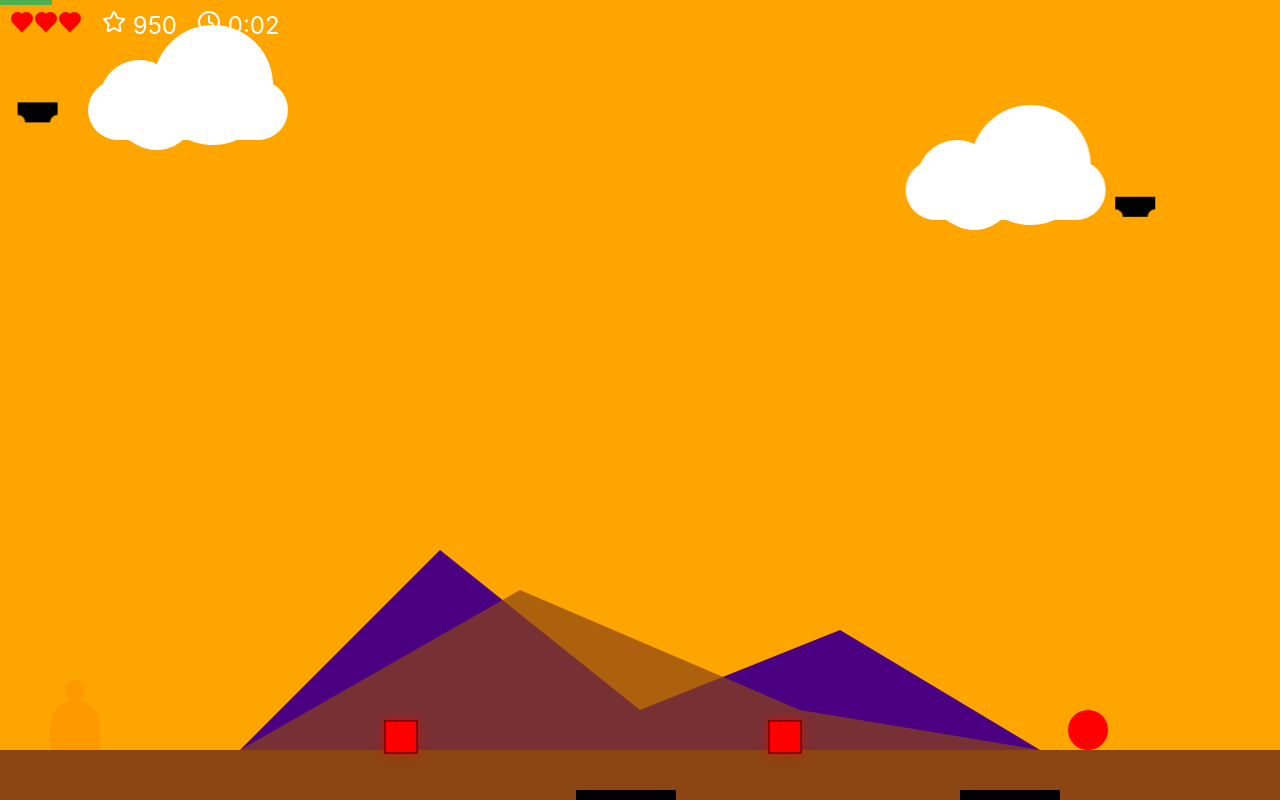
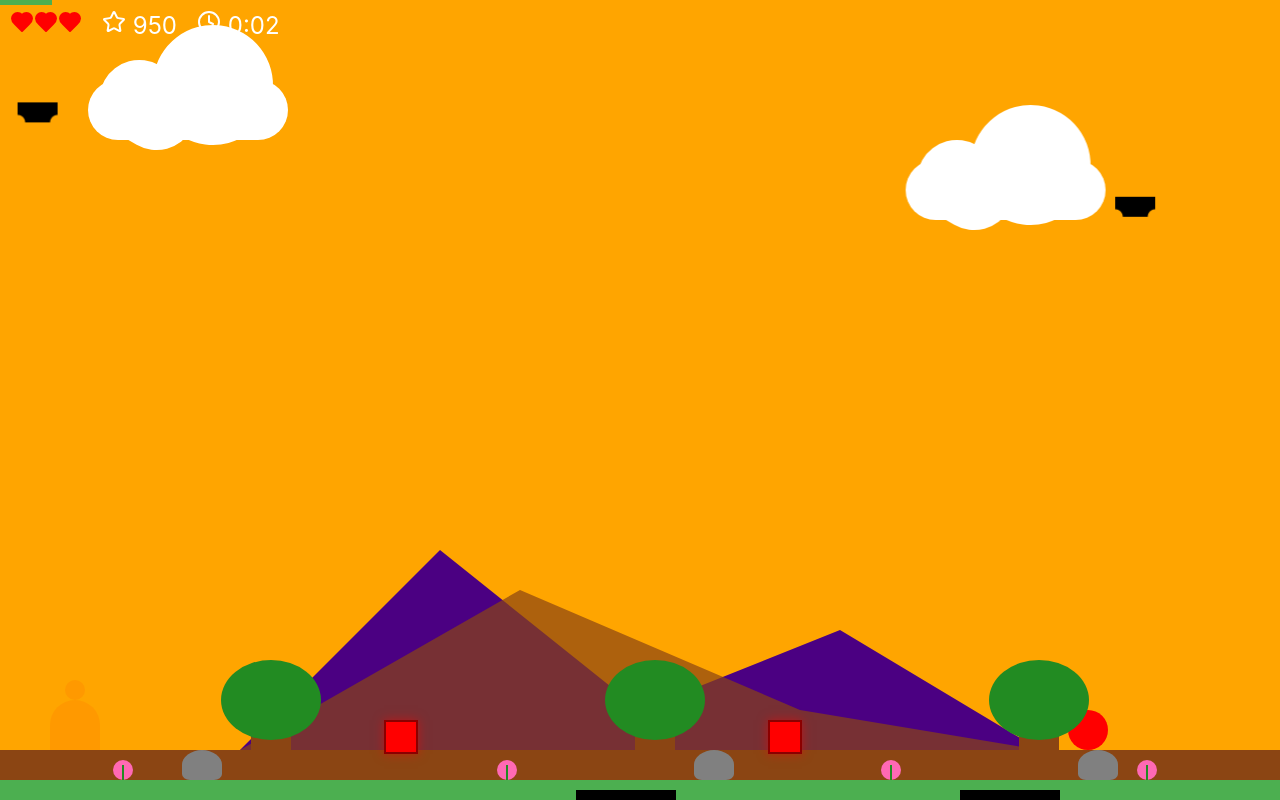
Before and after one commit to souta-pqr/ScrollGame, a React (Create React App) app: page / in a window 1280 px wide. Both pictures are taken after a click on the button "Start Game". Built offline with nearby package versions, Linux system fonts and the light colour scheme.

Commit message:
background add

```diff
--- a/src/components/Game.tsx
+++ b/src/components/Game.tsx
@@ -28,6 +28,7 @@ const HUD = styled.div`
   color: white;
   font-size: 24px;
   animation: ${fadeIn} 0.5s ease-in;
+  z-index: 1000;
 `;
 
 const ProgressBar = styled.div`
@@ -37,6 +38,7 @@ const ProgressBar = styled.div`
   height: 5px;
   background-color: #4CAF50;
   transition: width 0.3s ease;
+  z-index: 1000;
 `;
 
 const MessageOverlay = styled.div`
@@ -51,6 +53,7 @@ const MessageOverlay = styled.div`
   text-align: center;
   font-size: 24px;
   animation: ${fadeIn} 0.5s ease-in;
+  z-index: 1000;
 `;
 
 const Button = styled.button`
@@ -65,6 +68,71 @@ const Button = styled.button`
   &:hover {
     background-color: #45a049;
   }
+`;
+
+const ParallaxLayer = styled.div<{ speed: number }>`
+  position: absolute;
+  top: 0;
+  left: 0;
+  right: 0;
+  bottom: 0;
+  z-index: ${props => 10 - props.speed};
+  transition: transform 0.1s linear;
+`;
+
+const Grass = styled.div`
+  position: absolute;
+  bottom: 0;
+  left: 0;
+  right: 0;
+  height: 20px;
+  background-color: #4CAF50;
+`;
+
+const Flower = styled.div`
+  position: absolute;
+  bottom: 20px;
+  width: 20px;
+  height: 20px;
+  background-color: #FF69B4;
+  border-radius: 50%;
+  &::before {
+    content: '';
+    position: absolute;
+    bottom: 0;
+    left: 50%;
+    width: 2px;
+    height: 15px;
+    background-color: #228B22;
+    transform: translateX(-50%);
+  }
+`;
+
+const Tree = styled.div`
+  position: absolute;
+  bottom: 20px;
+  width: 40px;
+  height: 80px;
+  background-color: #8B4513;
+  &::before {
+    content: '';
+    position: absolute;
+    top: -40px;
+    left: -30px;
+    width: 100px;
+    height: 80px;
+    background-color: #228B22;
+    border-radius: 50%;
+  }
+`;
+
+const Rock = styled.div`
+  position: absolute;
+  bottom: 20px;
+  width: 40px;
+  height: 30px;
+  background-color: #808080;
+  border-radius: 50% 50% 20% 20%;
 `;
 
 const Game: React.FC = () => {
@@ -93,6 +161,24 @@ const Game: React.FC = () => {
 
   const lastCollisionTime = useRef(0);
 
+  // 新しい装飾要素の状態
+  const [flowers] = useState([
+    { x: window.innerWidth * 0.1, y: 0 },
+    { x: window.innerWidth * 0.4, y: 0 },
+    { x: window.innerWidth * 0.7, y: 0 },
+    { x: window.innerWidth * 0.9, y: 0 },
+  ]);
+  const [trees] = useState([
+    { x: window.innerWidth * 0.2, y: 0 },
+    { x: window.innerWidth * 0.5, y: 0 },
+    { x: window.innerWidth * 0.8, y: 0 },
+  ]);
+  const [rocks] = useState([
+    { x: window.innerWidth * 0.15, y: 0 },
+    { x: window.innerWidth * 0.55, y: 0 },
+    { x: window.innerWidth * 0.85, y: 0 },
+  ]);
+
   const resetGame = useCallback(() => {
     setPlayerPosition({ x: 50, y: window.innerHeight - 100 });
     setPlayerVelocity({ x: 0, y: 0 });
@@ -106,7 +192,7 @@ const Game: React.FC = () => {
     setStartTime(Date.now());
     setElapsedTime(0);
     lastCollisionTime.current = 0;
-    setGameStarted(true); // ゲームを即座に再開
+    setGameStarted(true);
   }, []);
 
   const handleCollision = useCallback(() => {
@@ -120,7 +206,7 @@ const Game: React.FC = () => {
         }
         return newLives;
       });
-      setScore(prev => Math.max(prev - 50, 0)); // スコアを50減少させる（最小0）
+      setScore(prev => Math.max(prev - 50, 0));
       setPlayerPosition({ x: 50, y: window.innerHeight - 100 });
       setPlayerVelocity({ x: 0, y: 0 });
       setIsJumping(false);
@@ -171,17 +257,14 @@ const Game: React.FC = () => {
         let newX = prev.x + playerVelocity.x;
         let newY = prev.y + playerVelocity.y;
 
-        // Apply gravity
         setPlayerVelocity(prevVel => ({ ...prevVel, y: prevVel.y + gravity }));
 
-        // Ground collision
         if (newY > window.innerHeight - 100) {
           newY = window.innerHeight - 100;
           setPlayerVelocity(prevVel => ({ ...prevVel, y: 0 }));
           setIsJumping(false);
         }
 
-        // Wall collisions
         if (newX < 0) newX = 0;
         if (newX > window.innerWidth - 50) {
           newX = window.innerWidth - 50;
@@ -189,7 +272,6 @@ const Game: React.FC = () => {
           setGameWon(true);
         }
 
-        // Check obstacle collisions
         let collision = false;
         for (let obstacle of obstacles) {
           if (
@@ -203,7 +285,6 @@ const Game: React.FC = () => {
           }
         }
 
-        // Check hole collisions
         for (let hole of holes) {
           if (
             newX < hole.x + hole.width &&
@@ -215,7 +296,6 @@ const Game: React.FC = () => {
           }
         }
 
-        // Check enemy collision
         const enemy = document.querySelector('.enemy') as HTMLElement;
         if (enemy) {
           const enemyRect = enemy.getBoundingClientRect();
@@ -231,16 +311,15 @@ const Game: React.FC = () => {
 
         if (collision) {
           handleCollision();
-          return prev; // Don't update position if collision occurred
+          return prev;
         }
 
-        // Update score
         setScore(prev => prev + 1);
 
         return { x: newX, y: newY };
       });
 
-    }, 1000 / 60); // 60 FPS
+    }, 1000 / 60);
 
     return () => clearInterval(gameLoop);
   }, [lives, playerPosition, playerVelocity, obstacles, holes, handleCollision, gameState, startTime]);
@@ -265,6 +344,22 @@ const Game: React.FC = () => {
       <Background />
       {gameStarted && (
         <>
+          <ParallaxLayer speed={1} style={{ transform: `translateX(-${playerPosition.x * 0.1}px)` }}>
+            {trees.map((tree, index) => (
+              <Tree key={index} style={{ left: tree.x }} />
+            ))}
+          </ParallaxLayer>
+          <ParallaxLayer speed={2} style={{ transform: `translateX(-${playerPosition.x * 0.2}px)` }}>
+            {rocks.map((rock, index) => (
+              <Rock key={index} style={{ left: rock.x }} />
+            ))}
+          </ParallaxLayer>
+          <ParallaxLayer speed={3} style={{ transform: `translateX(-${playerPosition.x * 0.3}px)` }}>
+            {flowers.map((flower, index) => (
+              <Flower key={index} style={{ left: flower.x }} />
+            ))}
+          </ParallaxLayer>
+          <Grass />
           <ProgressBar style={{ width: `${progress}%` }} />
           <Player position={playerPosition} isInvulnerable={isInvulnerable} />
           {obstacles.map((obstacle, index) => (
@@ -291,7 +386,7 @@ const Game: React.FC = () => {
             <div><Star /> {score}</div>
             <div><Clock /> {formatTime(elapsedTime)}</div>
           </HUD>
-        </>
+          </>
       )}
       {message && <MessageOverlay>{message}</MessageOverlay>}
       {!gameStarted && firstStart && (
```
